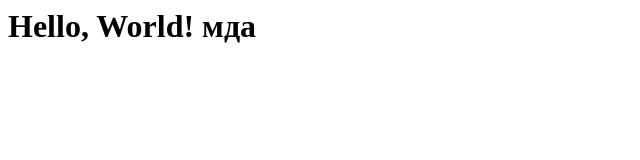
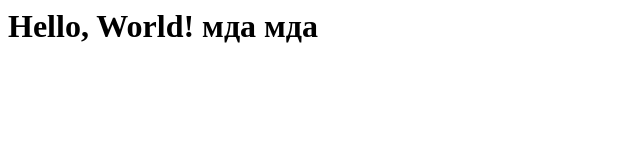
Before and after one commit to modernwebdev/jscourse, a plain HTML site: page hello.html in a window 1280 px wide. Shown: the whole page, without its empty margins (0-640 px from the left). Drawn offline with Linux system fonts and the light colour scheme.

Commit message:
пятый коммит

```diff
--- a/hello.html
+++ b/hello.html
@@ -2,6 +2,6 @@
   <head>
   </head>
   <body>
-    <h1>Hello, World! мда</h1>
+    <h1>Hello, World! мда мда</h1>
   </body>
 </html>
```
